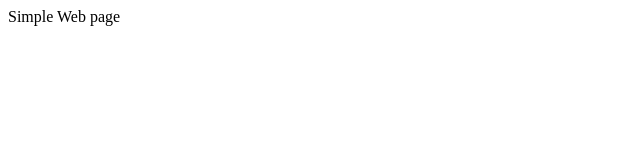
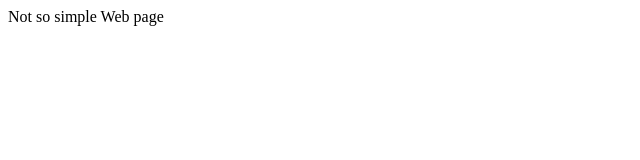
Before and after one commit to kurbatsergei/kont_rab, a plain HTML site: page index.html in a window 1280 px wide. Shown: the full height of the page, 0-640 px from the left. Drawn offline with Linux system fonts and the light colour scheme.

Commit message:
Second Commit in master

```diff
--- a/index.html
+++ b/index.html
@@ -1,8 +1,8 @@
 <HTML>
 <HEAD>
-<TITLE>Simple Web page</TITLE>
+<TITLE>Not so simple Web page</TITLE>
 </HEAD>
 <BODY>
-Simple Web page
+Not so simple Web page
 </BODY>
 </HTML>
```
